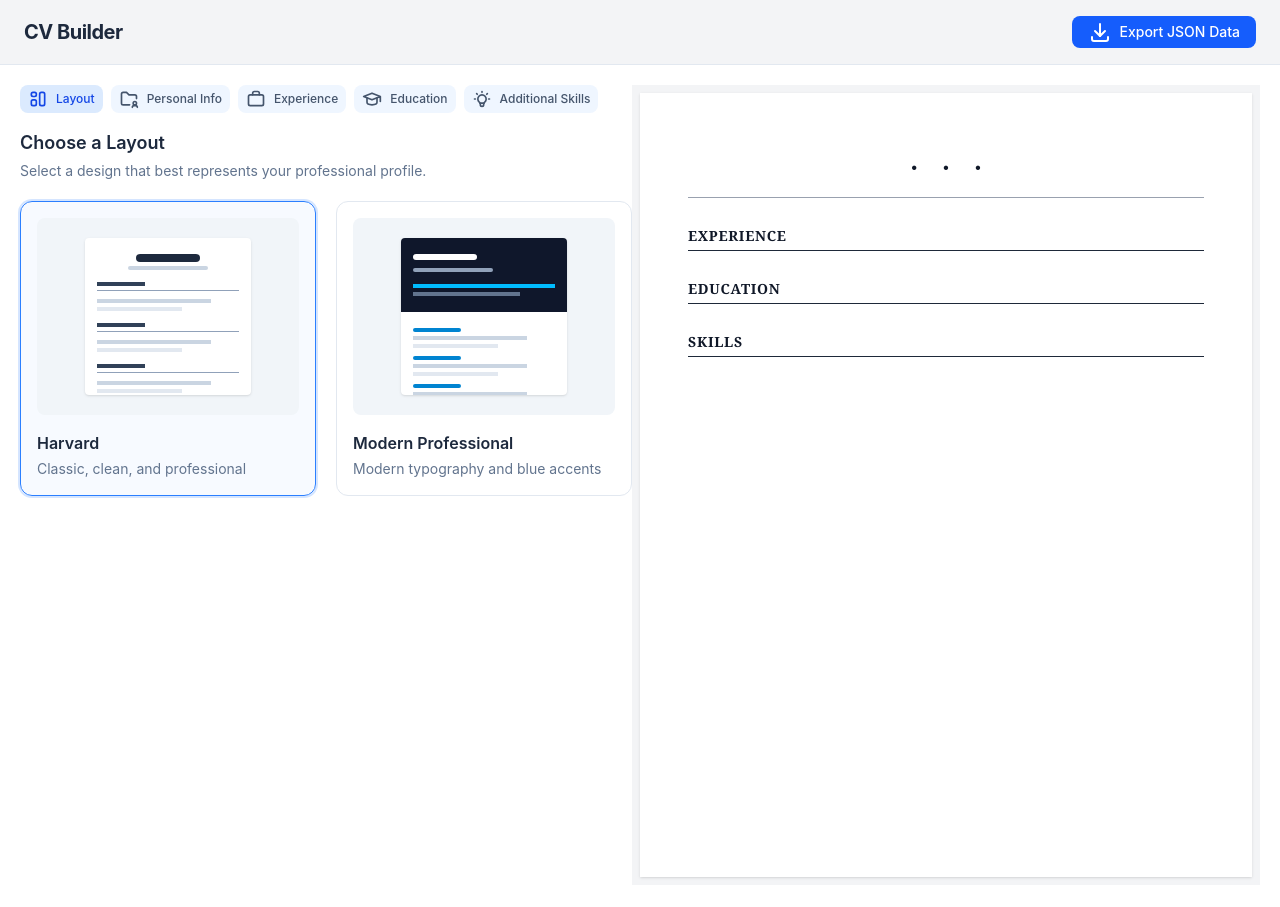
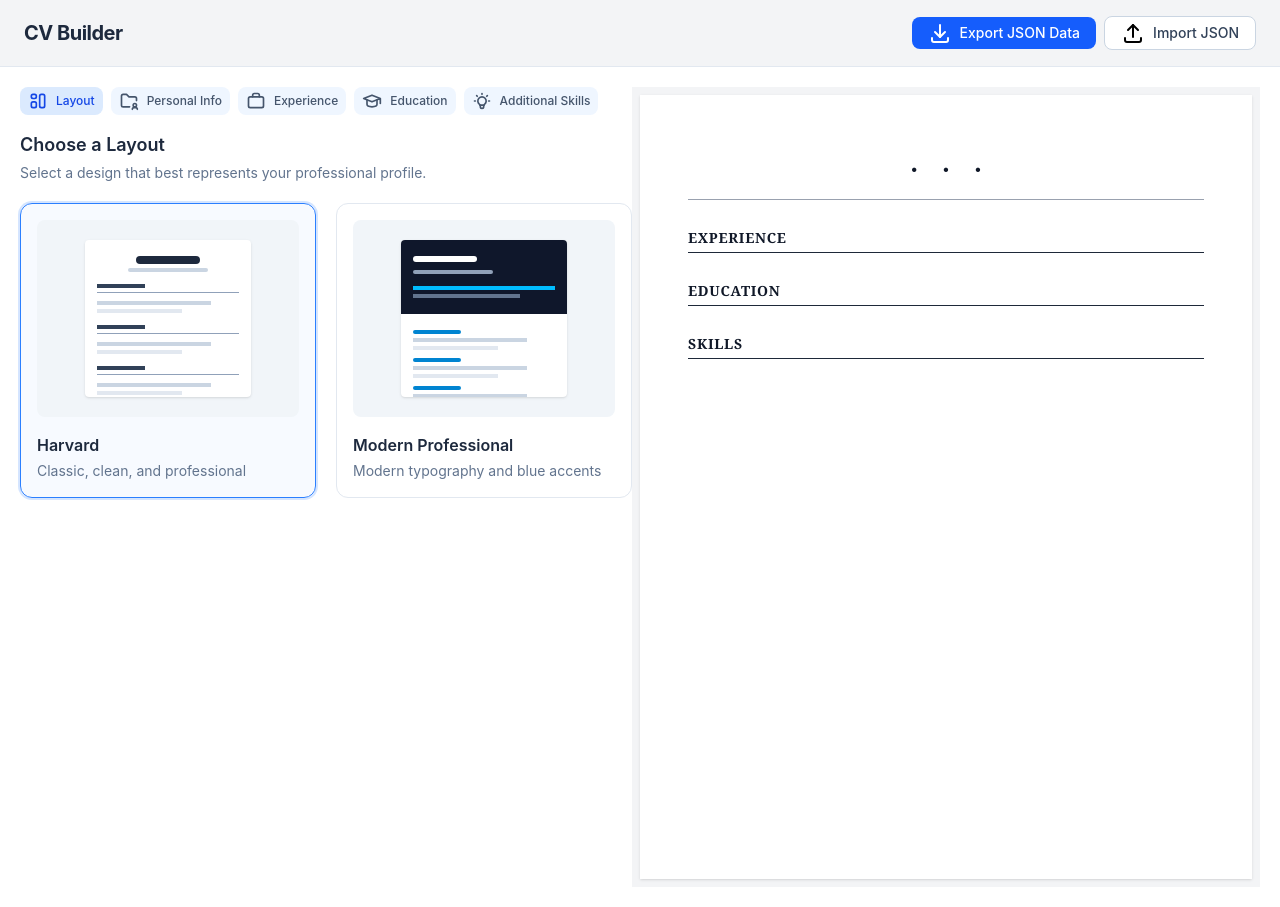
Before and after one commit to DynamesLuis/CV-Builder, a React (Vite) app: page / in a window 1280 px wide. Built offline with nearby package versions, Linux system fonts and the light colour scheme.

Commit message:
feat: add import json btn to header

```diff
--- a/src/components/Header.jsx
+++ b/src/components/Header.jsx
@@ -1,6 +1,7 @@
 import ExportJsonButton from "../features/json-management/exportJson/components/ExportJsonButton";
+import ImportJsonButton from "../features/json-management/importJson/components/ImportJsonButton";
 
-export default function Header({onExportJSON}) {
+export default function Header({ onExportJSON }) {
   return (
     <header className="w-full border-b border-slate-200 bg-gray-100 px-6 py-4">
       <div className="mx-auto flex max-w-7xl items-center justify-between gap-4">
@@ -8,7 +9,8 @@ export default function Header({onExportJSON}) {
           CV Builder
         </h1>
         <div className="flex items-center gap-2">
-          <ExportJsonButton onExportJSON={onExportJSON}/>
+          <ExportJsonButton onExportJSON={onExportJSON} />
+          <ImportJsonButton />
         </div>
       </div>
     </header>
```
